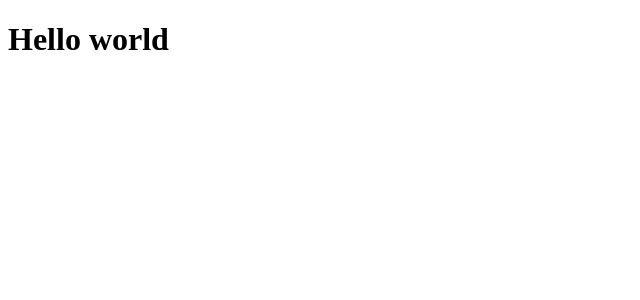
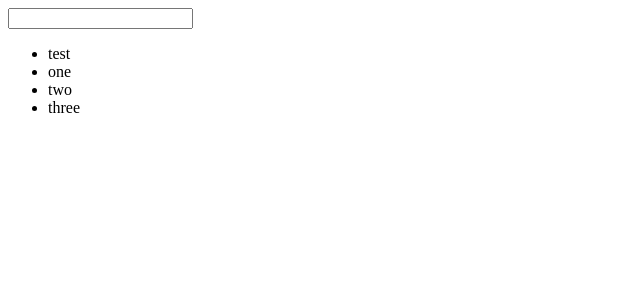
Before and after one commit to Jdender/pre-chat, a Vue app in the folder client/: page / in a window 1280 px wide. Shown: the top 300 px of the page, without its empty margins (0-640 px from the left). Built offline with nearby package versions, Linux system fonts and the light colour scheme.

Commit message:
Start App.vue

```diff
--- a/client/src/App.vue
+++ b/client/src/App.vue
@@ -1,3 +1,53 @@
 <template>
-    <h1>Hello world</h1>
+    <div>
+        <input
+            type="text"
+            @keyup.enter="sendWorkingMessage"
+            v-model="workingMessage"
+        />
+        <ul>
+            <li v-for="(msg, key) of messages" :key="key">{{msg}}</li>
+        </ul>
+    </div>
 </template>
+
+<script lang="ts">
+import Vue from 'vue';
+
+export default Vue.extend({
+
+    data() {
+        return {
+            workingMessage: '',
+            premade: [
+                'Can you turn down the piano?',
+                'Can you turn up the piano?',
+            ],
+            messages: [
+                'test',
+                'one',
+                'two',
+                'three',
+            ]
+        };
+    },
+
+    methods: {
+
+        sendWorkingMessage() {
+
+            this.sendMessage(this.workingMessage);
+
+            this.workingMessage = '';
+        },
+
+        sendPreMessage() {
+
+        },
+
+        sendMessage(content: string) {
+            this.messages.push(content);
+        }
+    },
+});
+</script>
```
